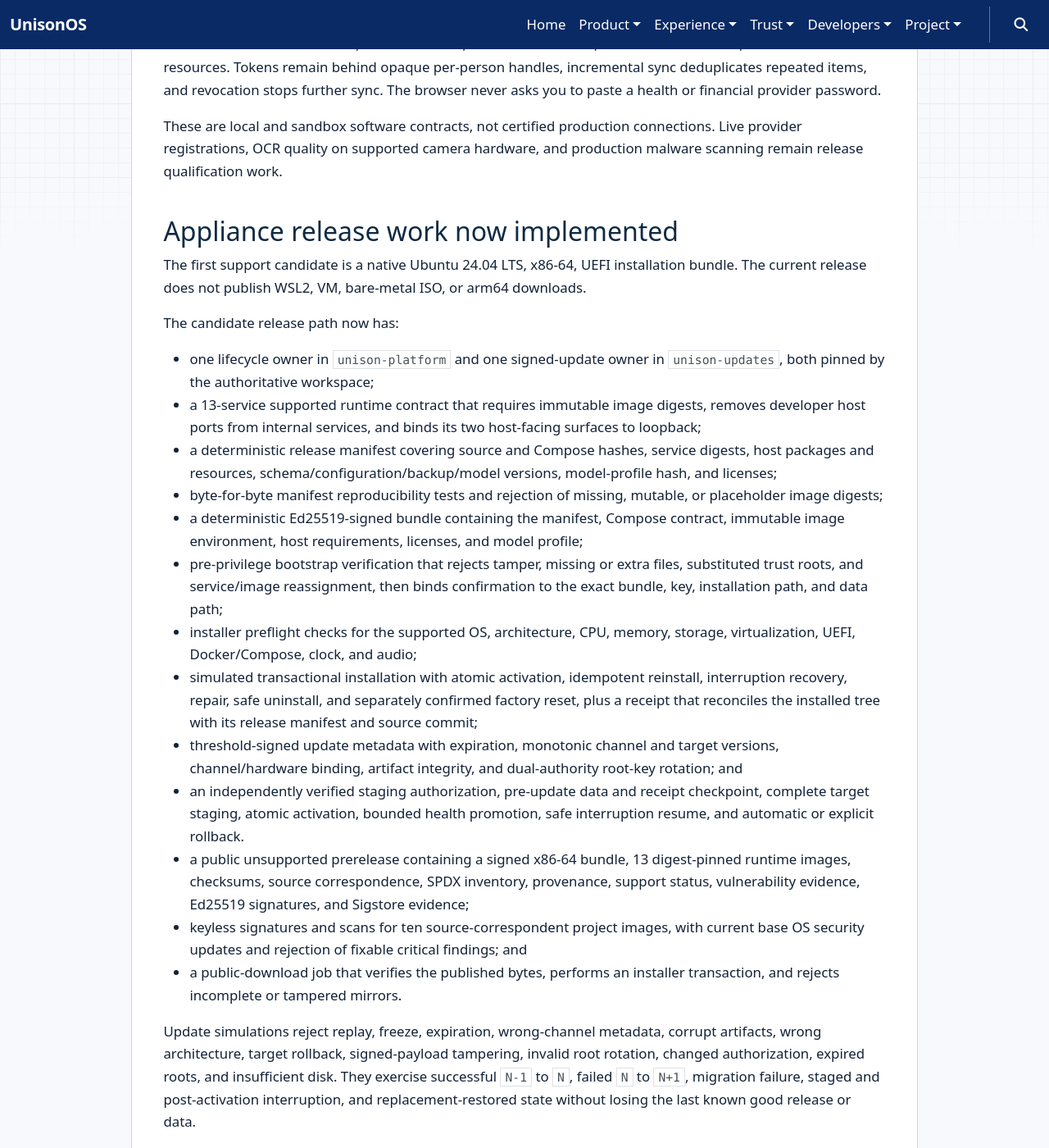
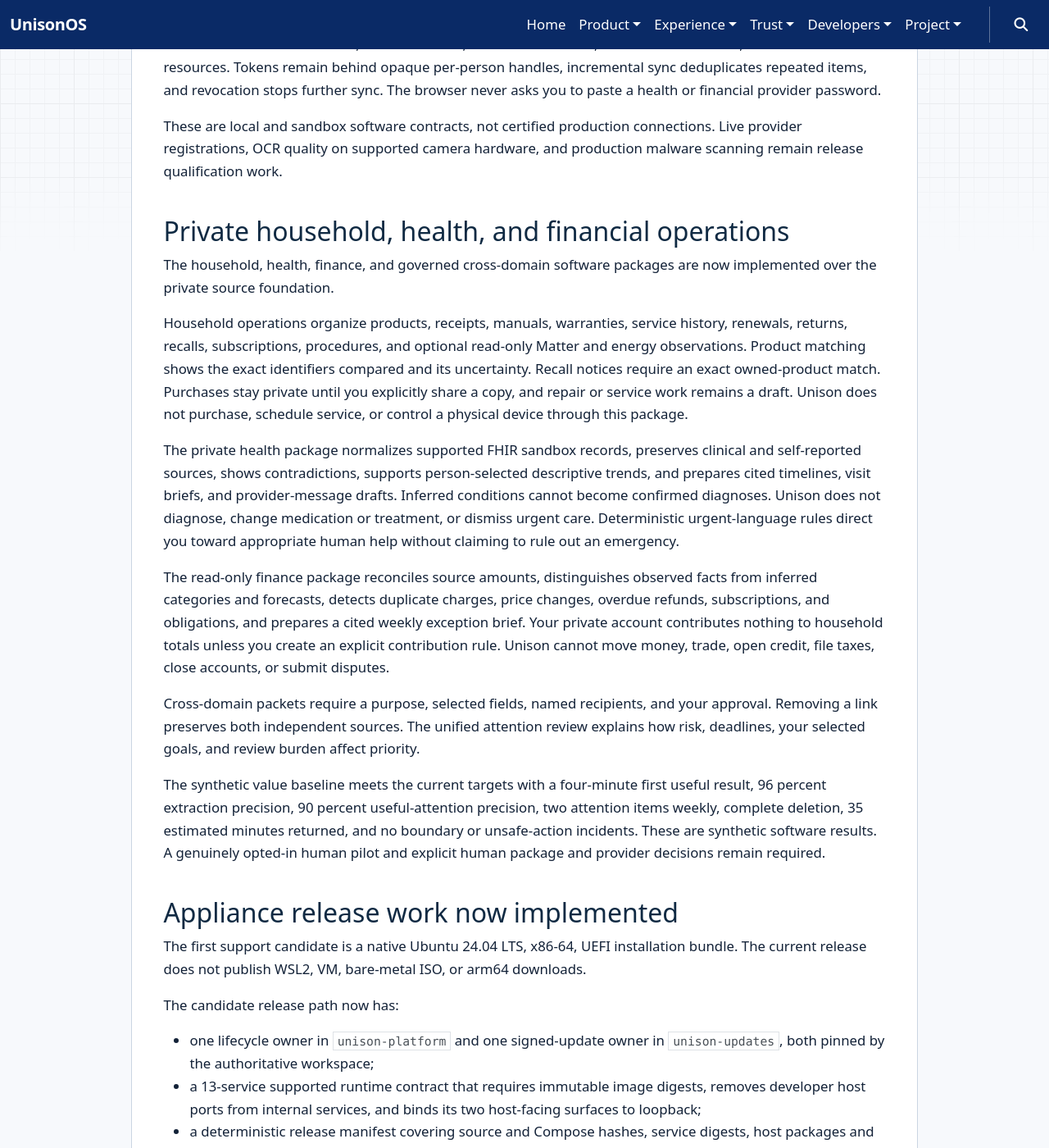
Before and after one commit to project-unisonOS/project-unisonos.github.io, an MkDocs documentation site: the page built from docs/current-status.md, in a window 1280 px wide and 1400 px high, scrolled down 1274 px. Shown: the whole window at 82% size. Built offline with MkDocs 1.6.1, drawn with Linux system fonts in a browser that asks for light colours; nearby versions of some CDN libraries; some of the changed text lies outside the part shown.

Commit message:
docs: publish private life operations packages (#28)
Co-authored-by: dadam <dadam@example.com>

```diff
--- a/docs/current-status.md
+++ b/docs/current-status.md
@@ -54,6 +54,46 @@ health or financial provider password.
 These are local and sandbox software contracts, not certified production
 connections. Live provider registrations, OCR quality on supported camera
 hardware, and production malware scanning remain release qualification work.
+
+## Private household, health, and financial operations
+
+The household, health, finance, and governed cross-domain software packages are
+now implemented over the private source foundation.
+
+Household operations organize products, receipts, manuals, warranties, service
+history, renewals, returns, recalls, subscriptions, procedures, and optional
+read-only Matter and energy observations. Product matching shows the exact
+identifiers compared and its uncertainty. Recall notices require an exact
+owned-product match. Purchases stay private until you explicitly share a copy,
+and repair or service work remains a draft. Unison does not purchase, schedule
+service, or control a physical device through this package.
+
+The private health package normalizes supported FHIR sandbox records, preserves
+clinical and self-reported sources, shows contradictions, supports
+person-selected descriptive trends, and prepares cited timelines, visit briefs,
+and provider-message drafts. Inferred conditions cannot become confirmed
+diagnoses. Unison does not diagnose, change medication or treatment, or dismiss
+urgent care. Deterministic urgent-language rules direct you toward appropriate
+human help without claiming to rule out an emergency.
+
+The read-only finance package reconciles source amounts, distinguishes observed
+facts from inferred categories and forecasts, detects duplicate charges, price
+changes, overdue refunds, subscriptions, and obligations, and prepares a cited
+weekly exception brief. Your private account contributes nothing to household
+totals unless you create an explicit contribution rule. Unison cannot move
+money, trade, open credit, file taxes, close accounts, or submit disputes.
+
+Cross-domain packets require a purpose, selected fields, named recipients, and
+your approval. Removing a link preserves both independent sources. The unified
+attention review explains how risk, deadlines, your selected goals, and review
+burden affect priority.
+
+The synthetic value baseline meets the current targets with a four-minute first
+useful result, 96 percent extraction precision, 90 percent useful-attention
+precision, two attention items weekly, complete deletion, 35 estimated minutes
+returned, and no boundary or unsafe-action incidents. These are synthetic
+software results. A genuinely opted-in human pilot and explicit human package
+and provider decisions remain required.
 
 ## Appliance release work now implemented
 
@@ -172,9 +212,8 @@ Before promotion, the project still needs:
   restore, install, update, rollback, removal, and factory-reset results; and
 - a time-bounded opt-in pilot, calibration on real workloads, and an explicit
   human decision before promoting any automatic action class.
-- private household, health, and financial domain packages built on the new
-  intake and connection foundation, followed by live-provider and value-pilot
-  evidence.
+- live-provider certification and a genuinely opted-in value pilot for the
+  implemented household, health, and financial packages.
 
 Seventeen physical checks are tracked separately so CI or simulation cannot be
 mistaken for hardware acceptance.
--- a/mkdocs.yml
+++ b/mkdocs.yml
@@ -26,6 +26,7 @@ nav:
       - Privacy & Security: privacy-security.md
       - Backup & Recovery: backup-recovery.md
       - Assistant Workflows: assistant-workflows.md
+      - Private Life Operations: private-life-operations.md
       - Trust Decisions: trust-decisions.md
   - Developers:
       - Architecture:
```
Also changed, not shown: docs/private-life-operations.md (added, +73 -0 lines), docs/project/roadmap.md (+12 -1 lines).
